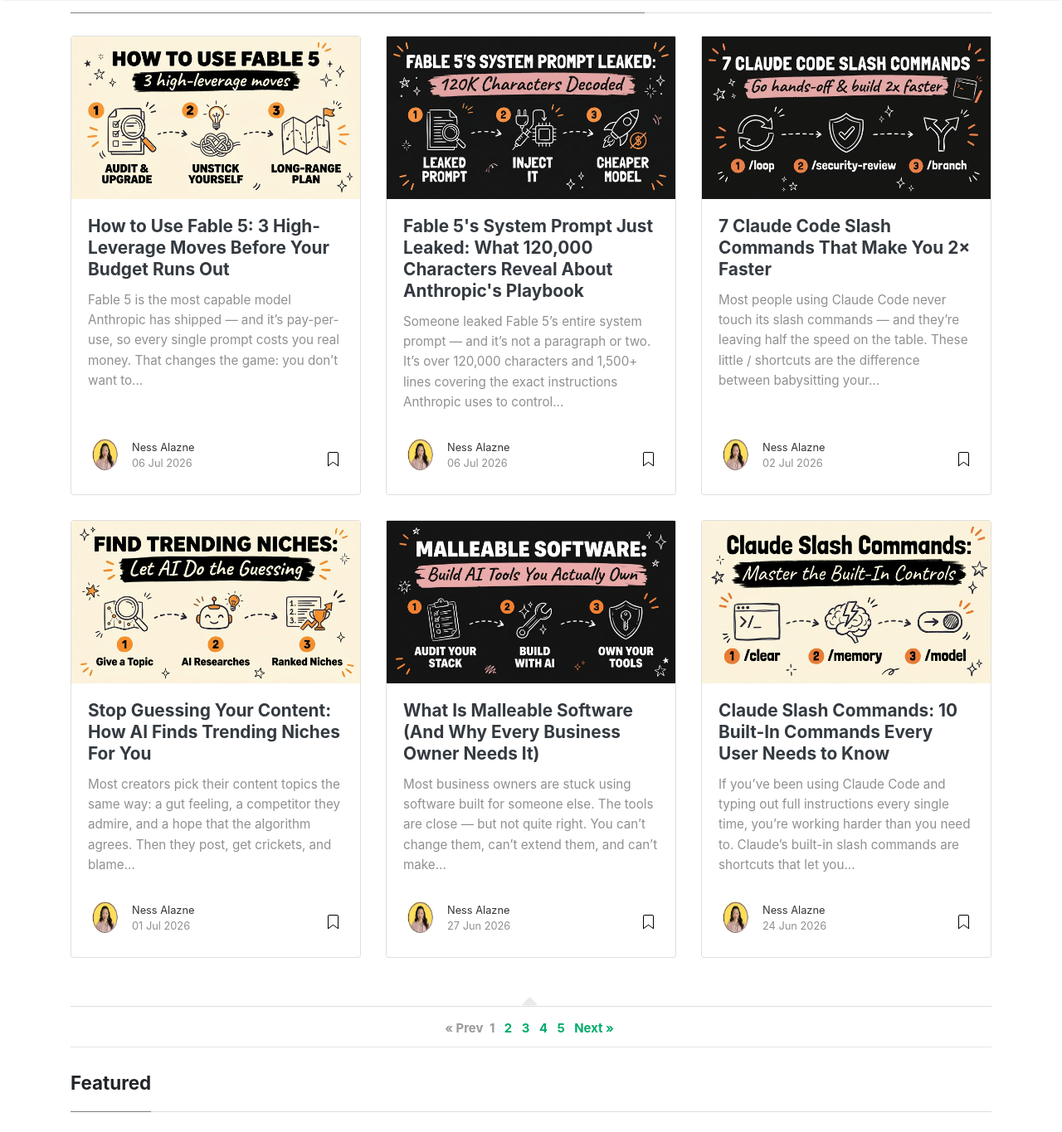
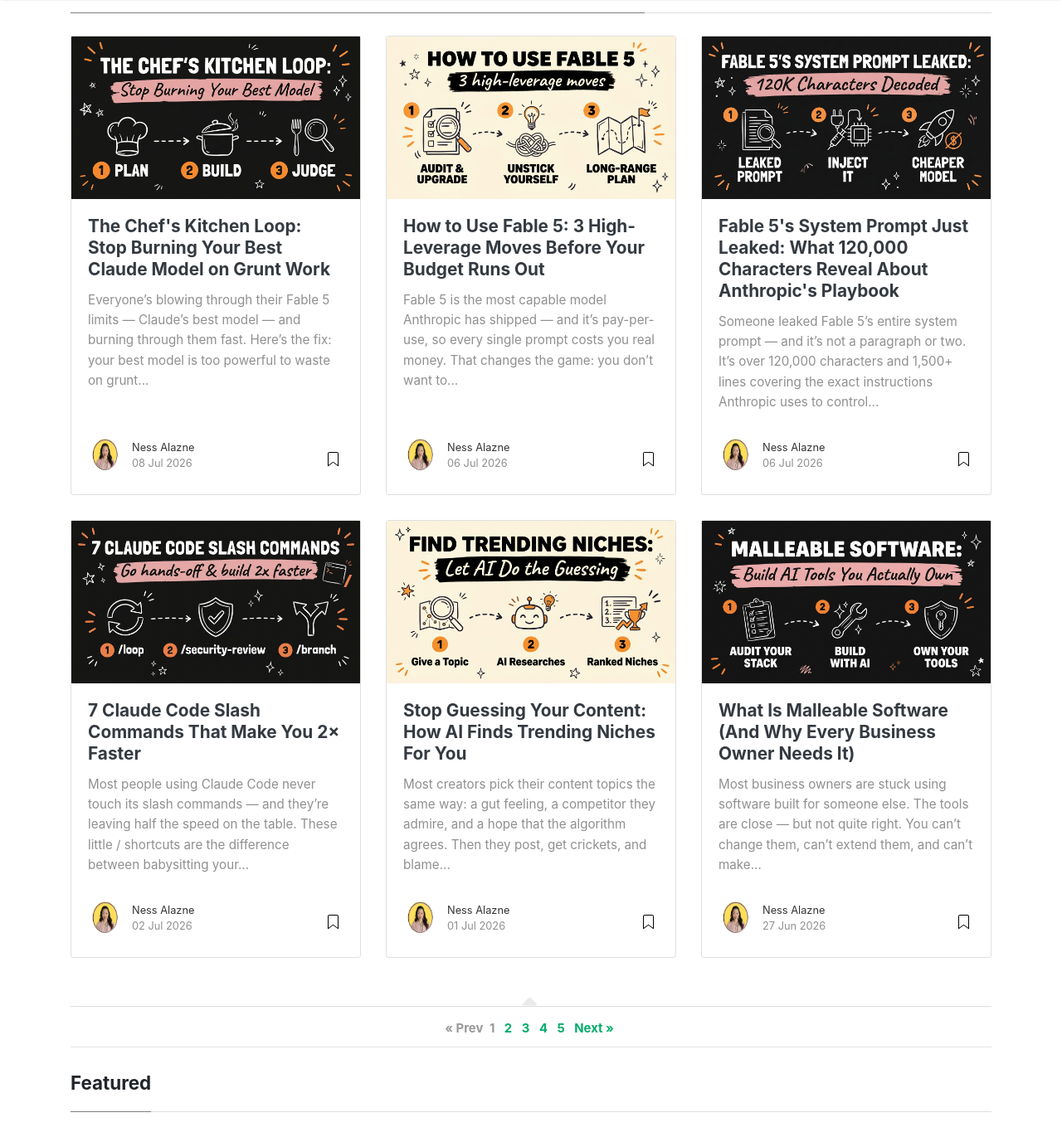
Before and after one commit to nessalazne/nessalazne.github.io, a Jekyll site: the page built from index.html, in a window 1280 px wide and 1400 px high, scrolled down 247 px, cut to the strip 0-1365 px from the top of the window. Shown: the whole strip at 83% size. Built offline with Jekyll 4.4.1, drawn with Linux system fonts in a browser that asks for light colours; nearby versions of some CDN libraries; the list of posts is cut into pages by our own code; some of the changed lines change nothing that is shown; some of the changed text lies outside the part shown.

Commit message:
Add: The Chef's Kitchen Loop for Claude Code

```diff
--- a/_pages/get.md
+++ b/_pages/get.md
@@ -209,6 +209,12 @@
       title: "Fable 5's Leaked System Prompt, Decoded",
       desc: "The full 120,000-character Fable 5 system prompt leak, where to read it, and how to inject its reasoning structure into a cheaper open-source model.",
       url: "https://blog.digicuratoragency.com/fable-5-leaked-system-prompt/"
+    },
+    {
+      title: "The Chef's Kitchen Loop for Claude Code",
+      desc: "The 3-tier model system — head chef, sous chef, line cooks — plus the exact executor sub-agent and loop setup to stop burning your best Claude model on grunt work.",
+      url: "https://guides.digicuratoragency.com/guides/chefs-kitchen-loop-claude-code",
+      post: "https://blog.digicuratoragency.com/chefs-kitchen-loop-claude-code/"
     }
   ],
   "edit": [
--- /dev/null
+++ b/_posts/2026-07-08-chefs-kitchen-loop-claude-code.md
@@ -0,0 +1,85 @@
+---
+layout: post
+title: "The Chef's Kitchen Loop: Stop Burning Your Best Claude Model on Grunt Work"
+author: nessa
+categories: [Claude Code, Fable 5, AI Automation]
+image: assets/images/chefs-kitchen-loop-claude-code-header.jpg
+featured: false
+---
+
+Everyone's blowing through their Fable 5 limits — Claude's best model — and burning through them fast. Here's the fix: your best model is too powerful to waste on grunt work, so stop making it the executor. In this post you'll learn the 3-tier Claude Code sub-agent workflow that turns your top model into the head chef instead of the line cook, plus the exact setup to run it as a self-correcting loop.
+
+---
+
+## Get the Free Guide
+
+Want the paste-ready version — the exact sub-agent config, the loop wiring, and the watch-outs before you trust it with real work? That's all in the free **Chef's Kitchen Loop for Claude Code** playbook.
+
+**[Get the free Chef's Kitchen Loop Playbook →](https://guides.digicuratoragency.com/guides/chefs-kitchen-loop-claude-code)**
+
+---
+
+<div style="max-width: 315px; margin: 2rem auto;">
+  <div style="position: relative; padding-bottom: 177.78%; height: 0; overflow: hidden; border-radius: 10px;">
+    <iframe style="position: absolute; top: 0; left: 0; width: 100%; height: 100%;"
+      src="https://www.youtube.com/embed/uTDeIJiZ14A"
+      frameborder="0"
+      allow="accelerometer; autoplay; clipboard-write; encrypted-media; gyroscope; picture-in-picture"
+      allowfullscreen></iframe>
+  </div>
+</div>
+
+## Stop Making Your Best Model the Executor
+
+Here's the mistake almost everyone makes with Claude Code: they point their most expensive, most capable model at every single task — the plan, the boilerplate, the renames, the tests, all of it. Then they're confused when they burn through their Fable 5 usage in a single afternoon.
+
+Your best model's real value isn't typing out code — it's judgment. So instead of using it as the executor, run your Claude Code setup like a real kitchen: the head chef designs the menu and tastes the final plate. The line cooks handle the prep. Nobody hands the head chef a cutting board full of onions.
+
+## The Three Kitchen Tiers
+
+This is the core of the Claude Code sub-agent workflow — three tiers, three jobs:
+
+- **Head Chef (Opus 4.8):** Designs the menu — writes the plan, the spec, and the acceptance criteria. Then tastes every plate by reviewing the final result against that spec.
+- **Sous Chef (Fable 5):** Does the skilled cooking — the actual implementation and heavy building, once the plan is set.
+- **Line Cooks (Sonnet / Haiku):** Handle the prep work — boilerplate, refactors, renames, tests, and repetitive edits that don't need premium judgment.
+
+The rule: your most expensive judgment goes at the two ends — plan and review. The cheap tokens do the middle.
+
+It's worth being clear on *why* this actually saves you anything. Sub-agents draw from the same usage meter as your main session — they aren't a separate free budget. The savings come from not spending premium-model tokens on work a cheaper model handles just as well. Fewer expensive tokens spent on prep means your top-tier capacity lasts across far more real work.
+
+## Setting Up the Executor Sub-Agent
+
+For the full setup, [grab the free guide](https://guides.digicuratoragency.com/guides/chefs-kitchen-loop-claude-code) — but here's the shape of it:
+
+1. **Create a sub-agent** whose only job is execution.
+2. **Point it at the cheaper model** — Sonnet for skilled work, Haiku for pure prep.
+3. **Give it the plan as input.** It never plans, it only builds against the spec your head chef wrote.
+4. **Route the review back to your top model.** It checks the output against the acceptance criteria before anything ships.
+
+That last step matters more than it sounds. Without a real reviewer checking real criteria, you're just hoping the cheaper model got it right.
+
+## Closing the Loop
+
+Once the executor and reviewer roles are wired up, the next move is to stop babysitting it manually and let the system run itself:
+
+- **Define the goal and criteria up front.** "Done" means it passes *these* checks — not "the model stopped talking."
+- **Loop until criteria are met.** Wire a check-and-retry so the executor keeps working, hands back to the reviewer, and only exits when the plate passes the taste test.
+- **Schedule it.** Once the loop is trustworthy, set it to run on its own — batch overnight, on a trigger, or on a cadence.
+
+Plan with your best. Build with your cheapest. Judge with your best. That's the whole system in one line.
+
+## Before You Rely On This System
+
+Three things to confirm before you hand this loop real work:
+
+- **Confirm the loop/goal mechanism in your current Claude Code version.** Name the real command or custom slash command you're using — don't assume a built-in exists.
+- **Watch the reviewer's standards.** A weak acceptance spec means the loop "passes" garbage. The criteria are the whole game.
+- **Check your own usage first before quoting a multiplier.** Mechanics change, and you want your numbers to hold up.
+
+## Wrapping Up
+
+If you're blowing through your Fable 5 limits, the fix isn't a bigger budget — it's a better org chart. Put your best model at the two ends (plan and review), route the actual building to a cheaper sub-agent, and close the loop so it keeps working until the output actually passes your bar. That's how you get Claude's best judgment on every task without paying premium rates for prep work.
+
+Grab the [free Chef's Kitchen Loop Playbook](https://guides.digicuratoragency.com/guides/chefs-kitchen-loop-claude-code) for the paste-ready executor sub-agent config and loop wiring, then start rebuilding your workflow around it.
+
+And if you want to go further and build a full AI system you actually own — not just a smarter prompt — come [Join the Vibe Coding Build →](https://builds.digicuratoragency.com/) inside Vibe Coding Mastery.
```
Also changed, not shown: assets/images/chefs-kitchen-loop-claude-code-header.jpg (added), 1 other file.
